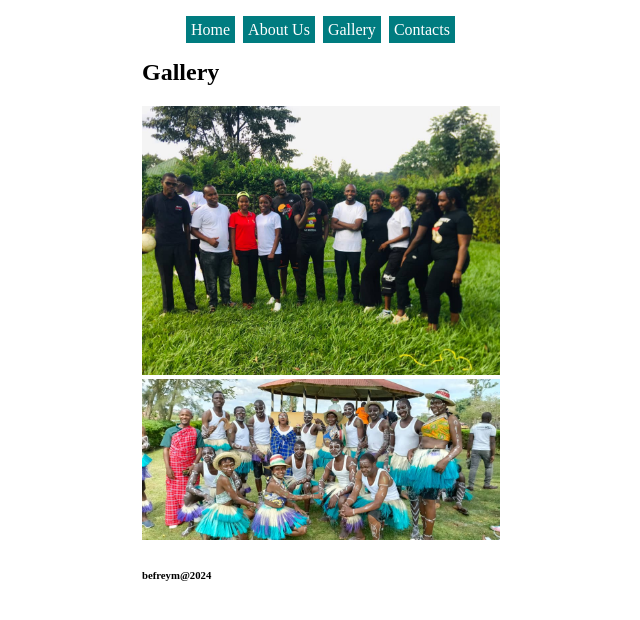
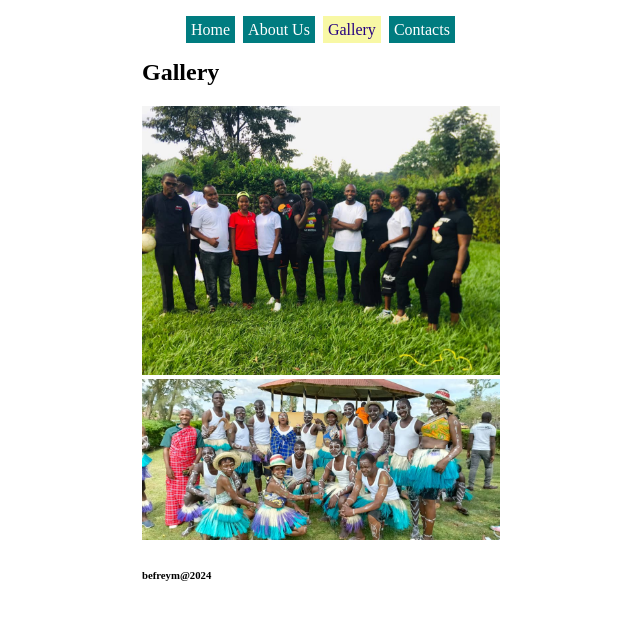
Before and after one commit to befreym/BarasaMusaviBefrey-Midsemester, a plain HTML site: page Gallery.html in a window 1280 px wide. Shown: the whole page, without its empty margins (50-690 px from the left). Drawn offline with Linux system fonts and the light colour scheme.

Commit message:
Update Gallery.html

```diff
--- a/Gallery.html
+++ b/Gallery.html
@@ -12,7 +12,7 @@
         <ul>
             <Li> <a href="index.html">Home</a>   </Li>
             <Li> <a href="AboutUs.html">About Us</a>   </Li>
-            <Li> <a href="Gallery.html">Gallery</a>   </Li>
+            <Li> <a href="Gallery.html" class="selected" >Gallery</a>   </Li>
             <Li> <a href="Contact.html">Contacts</a>   </Li>
         </ul>
     </nav>
```
